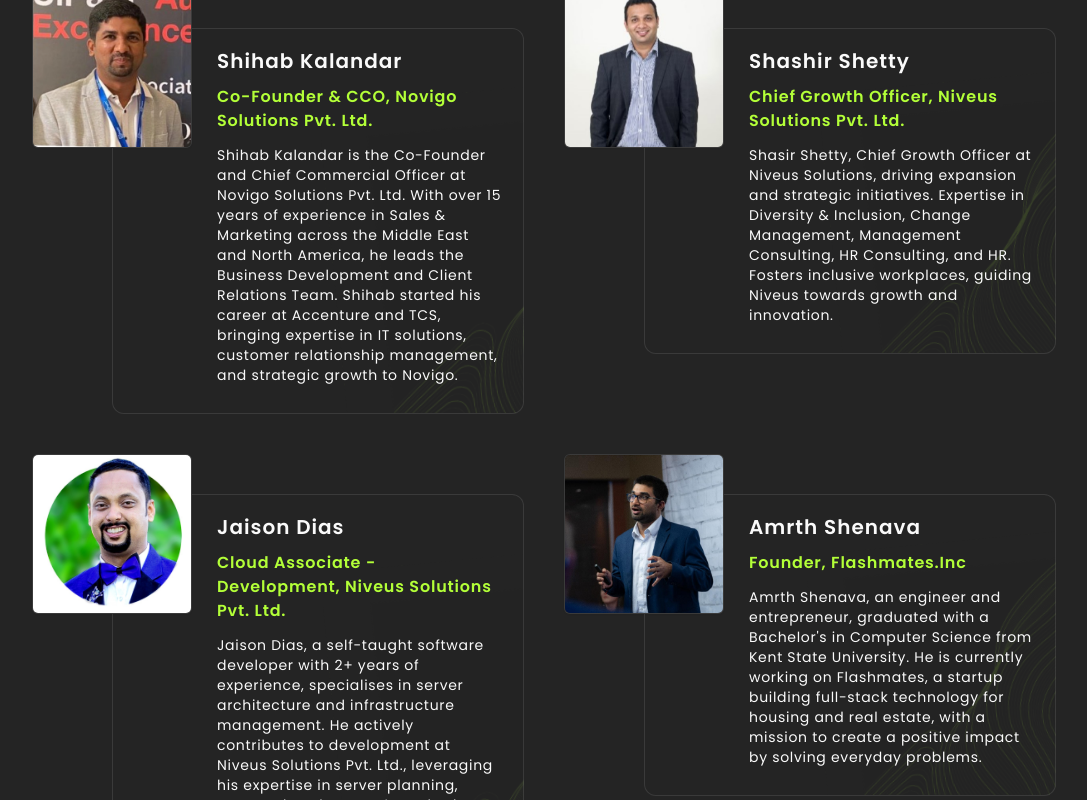
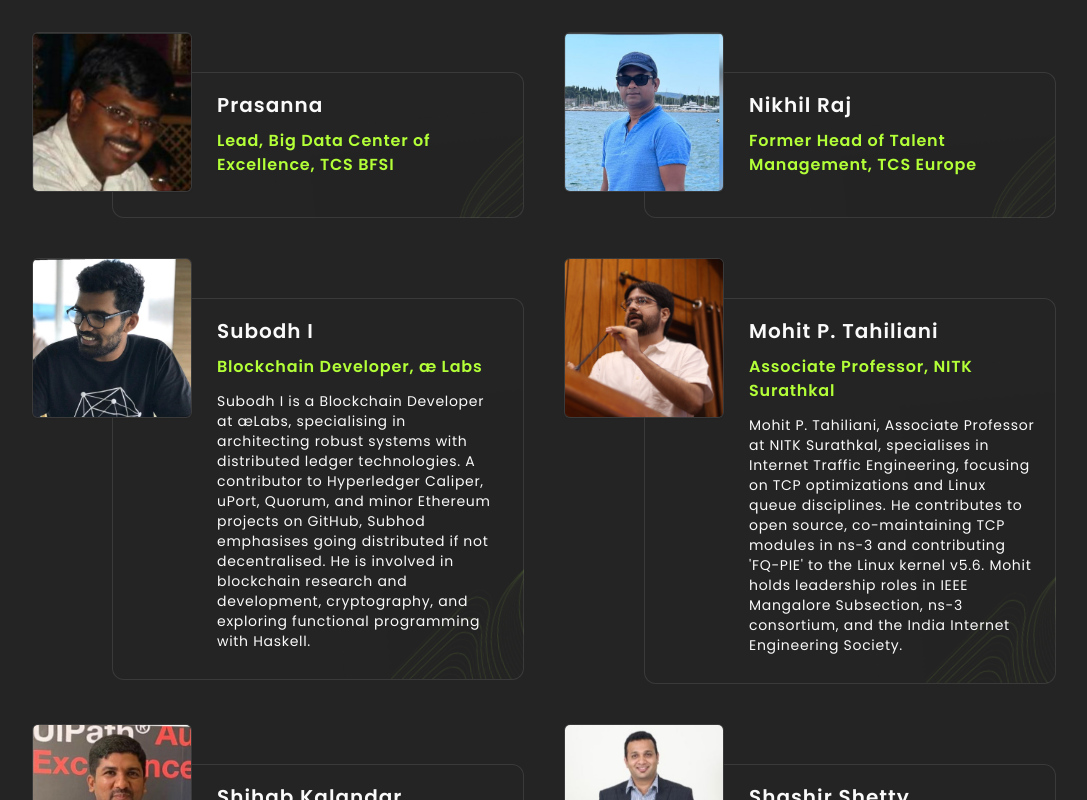
Before and after one commit to so-sc/devhost-2024, a Next.js app: page / in a window 1280 px wide. Shown: the part 3060-3860 px from the top of the page, without its empty margins (96-1183 px from the left). Built offline with nearby package versions, Linux system fonts and the light colour scheme.

Commit message:
add: mentors to last

```diff
--- a/src/components/Speakers.tsx
+++ b/src/components/Speakers.tsx
@@ -22,6 +22,48 @@ const cardData: CardData[] = [
     speaker: "Suyog Shetty",
     linkedin: "",
     imageSrc: "suyog_shetty.png",
+  },
+
+  {
+    id: 4,
+    title: "Principal Program Manager - Cloud Networking, Azure Networking",
+    date: "24th, 02:00 pm - 03:30 pm",
+    description:
+      "Ram Balakrishnan is the Principal Program Manager for Cloud Networking at Azure Networking. He is a strategic leader with hands-on network engineering expertise, known for fostering collaborative environments and achieving high-priority objectives. Ram has led global cloud network architecture initiatives, holds patents in intelligent routing algorithms, and authored a book on Advanced QoS for Multi-service IP/MPLS Networks.",
+    speaker: "Ram Balakrishnan",
+    linkedin: "",
+    imageSrc: "ram-b.png",
+  },
+
+  {
+    id: 4,
+    title: "Lead, Big Data Center of Excellence, TCS BFSI",
+    date: "24th, 02:00 pm - 03:30 pm",
+    description: "",
+    speaker: "Prasanna",
+    linkedin: "",
+    imageSrc: "prasanna.png",
+  },
+
+  {
+    id: 4,
+    title: "Former Head of Talent Management, TCS Europe",
+    date: "24th, 02:00 pm - 03:30 pm",
+    description: "",
+    speaker: "Nikhil Raj",
+    linkedin: "",
+    imageSrc: "nikhil-raj.png",
+  },
+
+  {
+    id: 4,
+    title: "Blockchain Developer, æ Labs",
+    date: "24th, 02:00 pm - 03:30 pm",
+    description:
+      "Subodh I is a Blockchain Developer at æLabs, specialising in architecting robust systems with distributed ledger technologies. A contributor to Hyperledger Caliper, uPort, Quorum, and minor Ethereum projects on GitHub, Subhod emphasises going distributed if not decentralised. He is involved in blockchain research and development, cryptography, and exploring functional programming with Haskell.",
+    speaker: "Subodh I",
+    linkedin: "",
+    imageSrc: "subodh.png",
   },
 
   {
@@ -92,28 +134,6 @@ const cardData: CardData[] = [
 
   {
     id: 4,
-    title: "Cloud Associate - Development, Niveus Solutions Pvt. Ltd.",
-    date: "24th, 02:00 pm - 03:30 pm",
-    description:
-      "Jaison Dias, a self-taught software developer with 2+ years of experience, specialises in server architecture and infrastructure management. He actively contributes to development at Niveus Solutions Pvt. Ltd., leveraging his expertise in server planning, setup, migrations, and monitoring. Jaison holds three Google Cloud certifications.",
-    speaker: "Jaison Dias",
-    linkedin: "",
-    imageSrc: "jaison.png",
-  },
-
-  {
-    id: 4,
-    title: "Founder, Flashmates.Inc",
-    date: "24th, 02:00 pm - 03:30 pm",
-    description:
-      "Amrth Shenava, an engineer and entrepreneur, graduated with a Bachelor's in Computer Science from Kent State University. He is currently working on Flashmates, a startup building full-stack technology for housing and real estate, with a mission to create a positive impact by solving everyday problems.",
-    speaker: "Amrth Shenava",
-    linkedin: "",
-    imageSrc: "amrth.png",
-  },
-
-  {
-    id: 4,
     title: "Founder, Abhyudaya Softech",
     date: "24th, 02:00 pm - 03:30 pm",
     description:
@@ -147,24 +167,24 @@ const cardData: CardData[] = [
 
   {
     id: 4,
-    title: "Principal Program Manager - Cloud Networking, Azure Networking",
+    title: "Cloud Associate - Development, Niveus Solutions Pvt. Ltd.",
     date: "24th, 02:00 pm - 03:30 pm",
     description:
-      "Ram Balakrishnan is the Principal Program Manager for Cloud Networking at Azure Networking. He is a strategic leader with hands-on network engineering expertise, known for fostering collaborative environments and achieving high-priority objectives. Ram has led global cloud network architecture initiatives, holds patents in intelligent routing algorithms, and authored a book on Advanced QoS for Multi-service IP/MPLS Networks.",
-    speaker: "Ram Balakrishnan",
+      "Jaison Dias, a self-taught software developer with 2+ years of experience, specialises in server architecture and infrastructure management. He actively contributes to development at Niveus Solutions Pvt. Ltd., leveraging his expertise in server planning, setup, migrations, and monitoring. Jaison holds three Google Cloud certifications.",
+    speaker: "Jaison Dias",
     linkedin: "",
-    imageSrc: "ram-b.png",
+    imageSrc: "jaison.png",
   },
 
   {
     id: 4,
-    title: "Blockchain Developer, æ Labs",
+    title: "Founder, Flashmates.Inc",
     date: "24th, 02:00 pm - 03:30 pm",
     description:
-      "Subodh I is a Blockchain Developer at æLabs, specialising in architecting robust systems with distributed ledger technologies. A contributor to Hyperledger Caliper, uPort, Quorum, and minor Ethereum projects on GitHub, Subhod emphasises going distributed if not decentralised. He is involved in blockchain research and development, cryptography, and exploring functional programming with Haskell.",
-    speaker: "Subodh I",
+      "Amrth Shenava, an engineer and entrepreneur, graduated with a Bachelor's in Computer Science from Kent State University. He is currently working on Flashmates, a startup building full-stack technology for housing and real estate, with a mission to create a positive impact by solving everyday problems.",
+    speaker: "Amrth Shenava",
     linkedin: "",
-    imageSrc: "subodh.png",
+    imageSrc: "amrth.png",
   },
 ];
 
```
Also changed, not shown: public/speakers/nikhil-raj.png (added), public/speakers/prasanna.png (added).
